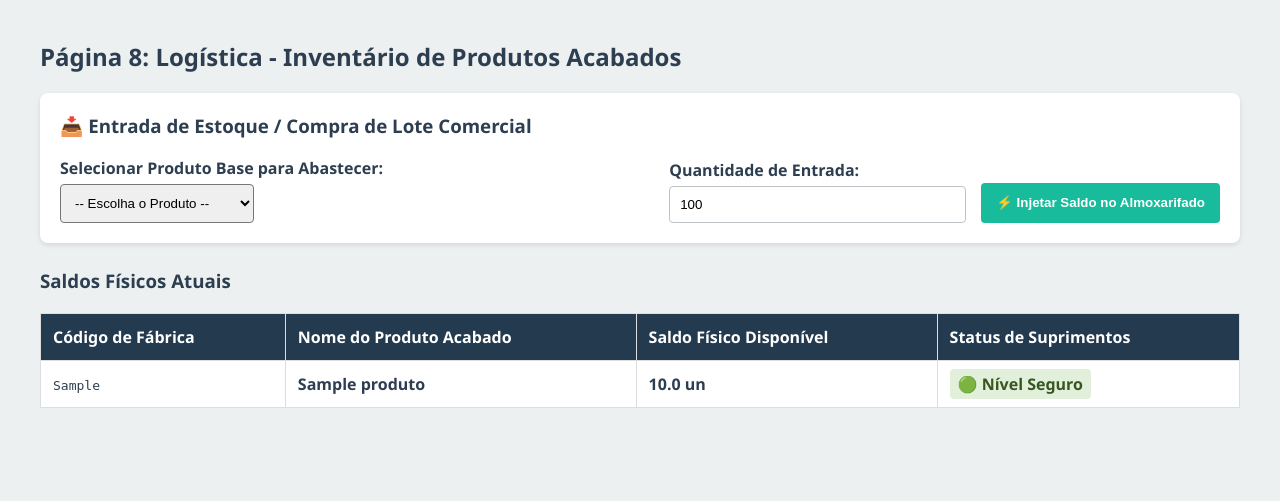
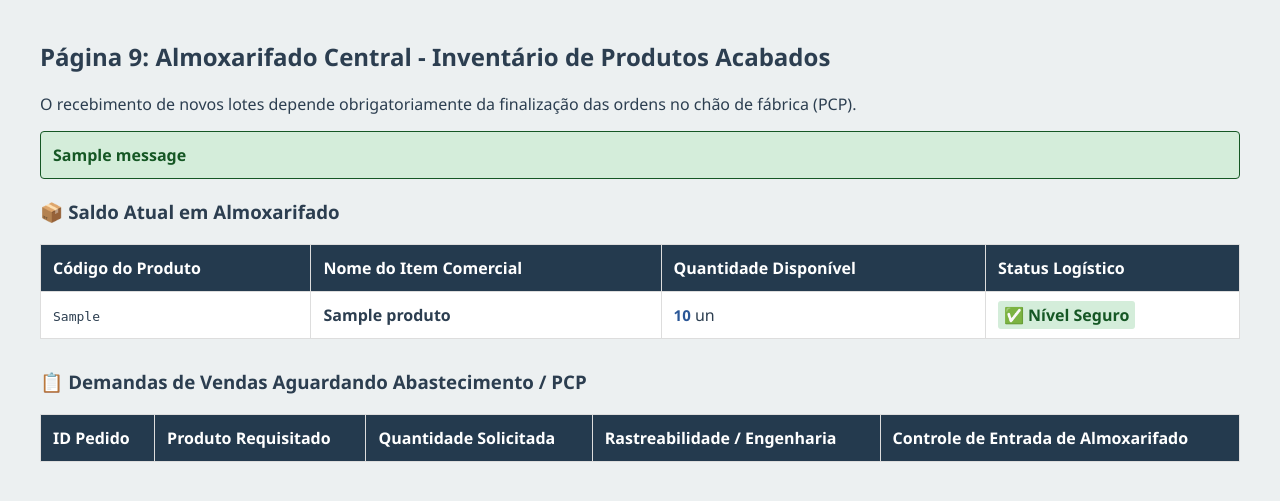
Before and after one commit to ProfRenatoPereira/admerpcadastro, a Flask app: page /estoque in a window 1280 px wide. Shown: the part 189-690 px from the top of the page. Run offline with Flask 3, Linux system fonts and the light colour scheme; tables that the repository leaves empty hold one stand-in row (values such as "Sample post"); one stand-in notice (Sample message) is shown; lists and menus that the app fills with data are empty.

Commit message:
Update estoque.html

```diff
--- a/templates/estoque.html
+++ b/templates/estoque.html
@@ -2,10 +2,11 @@
 <html lang="pt-BR">
 <head>
     <meta charset="UTF-8">
-    <title>Gestão de Estoque Acabados</title>
+    <title>Inventário de Acabados e Controle de Estoque</title>
     <link rel="stylesheet" href="{{ url_for('static', filename='style.css') }}">
 </head>
 <body>
+
 <!-- Barra de Acessibilidade Superior -->
 <div class="barra-acessibilidade">
     <button class="btn-acessibilidade" onclick="alternarAltoContraste()">Acessibilidade 🌓 Alto Contraste</button>
@@ -34,66 +35,59 @@
                 <ul class="sub-menu">
                     <li><a href="/estrutura">1. Investimentos Imobiliários</a></li>
                     <li><a href="/maquinas">2. Engenharia de Ativos (Máquinas)</a></li>
-                        <li><a href="/materiais">3. Almoxarifado (Materiais)</a></li>
+                    <li><a href="/requisicoes">📋 3. Central de Requisições</a></li>
+                    <li><a href="/compras">💰 4. Cockpit de Suprimentos</a></li>
+                    <li><a href="/materiais">5. Almoxarifado (Materiais)</a></li>
                 </ul>
             </li>
             <li class="item-menu">
                 <a href="#" class="link-principal">🛠️ Custos & Engenharia ▾</a>
                 <ul class="sub-menu">
-                        <li><a href="/engenharia">4. Engenharia de Produto (BOM)</a></li>
-                        <li><a href="/precificacao">5. Controladoria e Precificação</a></li>
+                    <li><a href="/engenharia">6. Engenharia de Produto (BOM)</a></li>
+                    <li><a href="/precificacao">7. Controladoria e Precificação</a></li>
                 </ul>
             </li>
             <li class="item-menu">
                 <a href="#" class="link-principal">💰 Operações Comerciais ▾</a>
                 <ul class="sub-menu">
-                        <li><a href="/vendas">6. Painel de Vendas Comerciais</a></li>
-                        <li><a href="/estoque">7. Inventário de Acabados</a></li>
+                    <li><a href="/vendas">8. Painel de Vendas Comerciais</a></li>
+                    <li><a href="/estoque">9. Inventário de Acabados</a></li>
                 </ul>
             </li>
             <li class="item-menu">
                 <a href="#" class="link-principal">🏭 Chão de Fábrica & ROI ▾</a>
                 <ul class="sub-menu">
-                        <li><a href="/pcp">8. Planilha de Processos (PCP)</a></li>
-                        <li><a href="/roi">9. Indicadores de Retorno (ROI)</a></li>
+                    <li><a href="/pcp">10. Planilha de Processos (PCP)</a></li>
+                    <li><a href="/roi">11. Indicadores de Retorno (ROI)</a></li>
                 </ul>
             </li>
         </ul>
     </nav>
 </header>
+<div class="container">
+    <h2>Página 9: Almoxarifado Central - Inventário de Produtos Acabados</h2>
+    <p>O recebimento de novos lotes depende obrigatoriamente da finalização das ordens no chão de fábrica (PCP).</p>
 
-    <div class="container">
-        <h2>Página 8: Logística - Inventário de Produtos Acabados</h2>
+    <!-- Bloco de Alertas de Validação do ERP -->
+    {% with messages = get_flashed_messages(with_categories=true) %}
+      {% if messages %}
+        {% for category, message in messages %}
+          <div class="alert alert-{{ category }}" style="padding: 12px; margin-bottom: 20px; border-radius: 4px; background-color: {% if category=='success' %}#d4edda{% elif category=='danger' %}#f8d7da{% else %}#fff3cd{% endif %}; color: {% if category=='success' %}#155724{% elif category=='danger' %}#721c24{% else %}#856404{% endif %}; font-weight: bold; border: 1px solid;">
+            {{ message }}
+          </div>
+        {% endfor %}
+      {% endif %}
+    {% endwith %}
 
-        <!-- Formulário Pedagógico de Carga Inicial de Estoque -->
-        <div style="background: white; padding: 20px; border-radius: 8px; box-shadow: 0 2px 5px rgba(0,0,0,0.1); margin-bottom: 25px;">
-            <h3 style="margin-top: 0;">📥 Entrada de Estoque / Compra de Lote Comercial</h3>
-            <form action="/abastecer_estoque" method="POST" style="display: grid; grid-template-columns: 2fr 1fr auto; gap: 15px; align-items: flex-end;">
-                <div class="form-group" style="margin-bottom: 0;">
-                    <label>Selecionar Produto Base para Abastecer:</label>
-                    <select name="produto_id" required style="padding: 10px; border-radius: 4px;">
-                        <option value="">-- Escolha o Produto --</option>
-                        {% for item in estoque_itens %}
-                        <option value="{{ item.produto_id }}">{{ item.codigo_produto }} - {{ item.nome_produto }}</option>
-                        {% endfor %}
-                    </select>
-                </div>
-                <div class="form-group" style="margin-bottom: 0;">
-                    <label>Quantidade de Entrada:</label>
-                    <input type="number" name="quantidade_abastecer" required min="1" value="100">
-                </div>
-                <button type="submit" class="btn btn-success" style="height: 40px;">⚡ Injetar Saldo no Almoxarifado</button>
-            </form>
-        </div>
-        <!-- Tabela de Listagem de Saldos -->
-        <h3>Saldos Físicos Atuais</h3>
-        <table class="data-table">
+    <!-- Tabela 1: Saldos Atuais no Inventário -->
+    <h3>📦 Saldo Atual em Almoxarifado</h3>
+    <table class="data-table" style="margin-bottom: 30px;">
         <thead>
             <tr>
-                    <th>Código de Fábrica</th>
-                    <th>Nome do Produto Acabado</th>
-                    <th>Saldo Físico Disponível</th>
-                    <th>Status de Suprimentos</th>
+                <th>Código do Produto</th>
+                <th>Nome do Item Comercial</th>
+                <th>Quantidade Disponível</th>
+                <th>Status Logístico</th>
             </tr>
         </thead>
         <tbody>
@@ -101,27 +95,67 @@
             <tr>
                 <td><code>{{ item.codigo_produto }}</code></td>
                 <td><strong>{{ item.nome_produto }}</strong></td>
-                    <td><strong style="color: var(--primary-color); font-size: 16px;">{{ item.quantidade_disponivel }} un</strong></td>
+                <td><span style="font-size: 15px; font-weight: bold; color: #2b5797;">{{ "%.0f"|format(item.quantidade_disponivel) }}</span> un</td>
                 <td>
-                        {% if item.quantidade_disponivel <= 5 %}
-                            <span style="background:#fce4d6; color:#c65911; padding:4px 8px; border-radius:4px; font-weight:bold;">⚠️ ESTOQUE CRÍTICO</span>
+                    {% if item.quantidade_disponivel <= 0 %}
+                        <span style="color:#721c24; font-weight:bold; background:#f8d7da; padding:3px 6px; border-radius:3px;">🚨 Estoque Zerado</span>
+                    {% elif item.quantidade_disponivel <= 5 %}
+                        <span style="color:#856404; font-weight:bold; background:#fff3cd; padding:3px 6px; border-radius:3px;">⚠️ Abastecimento Crítico</span>
                     {% else %}
-                            <span style="background:#e2efda; color:#375623; padding:4px 8px; border-radius:4px; font-weight:bold;">🟢 Nível Seguro</span>
+                        <span style="color:#155724; font-weight:bold; background:#d4edda; padding:3px 6px; border-radius:3px;">✅ Nível Seguro</span>
                     {% endif %}
                 </td>
             </tr>
             {% endfor %}
         </tbody>
     </table>
+
+    <!-- Tabela 2: Demandas Comerciais Amarradas à Produção -->
+    <h3>📋 Demandas de Vendas Aguardando Abastecimento / PCP</h3>
+    <table class="data-table">
+        <thead>
+            <tr>
+                <th>ID Pedido</th>
+                <th>Produto Requisitado</th>
+                <th>Quantidade Solicitada</th>
+                <th>Rastreabilidade / Engenharia</th>
+                <th>Controle de Entrada de Almoxarifado</th>
+            </tr>
+        </thead>
+        <tbody>
+            {% for ped in pedidos %}
+            <tr>
+                <td><code>OS-00{{ ped.id }}</code></td>
+                <td><strong>{{ ped.nome_produto }}</strong></td>
+                <td>{{ ped.quantidade }} unidades</td>
+                <td>
+                    <!-- Gatilho para abrir a árvore de processos no PCP -->
+                    <form action="/solicitar_producao_pcp/{{ ped.id }}" method="POST" style="display:inline;">
+                        <button type="submit" class="btn btn-primary" style="font-size: 12px; padding: 5px 10px;">🏭 Emitir Ordem ao PCP</button>
+                    </form>
+                </td>
+                <td>
+                    <!-- Tenta receber o lote do PCP. O back-end bloqueia se houver OPs pendentes -->
+                    <form action="/abastecer_estoque_pcp" method="POST" style="display:inline; display: flex; gap: 5px; align-items: center;">
+                        <input type="hidden" name="produto_id" value="{{ ped.produto_id }}">
+                        <input type="hidden" name="pedido_id" value="{{ ped.id }}">
+                        <input type="hidden" name="quantidade_abastecer" value="{{ ped.quantidade }}">
+                        <button type="submit" class="btn btn-success" style="font-size: 12px; padding: 5px 10px;">📥 Receber Lote Concluído</button>
+                    </form>
+                </td>
+            </tr>
+            {% endfor %}
+        </tbody>
+    </table>
 </div>
-
-    <!-- SCRIPTS DE INTELIGÊNCIA VISUAL E MOBILE -->
 <script>
+    // Função para abrir e fechar o menu hambúrguer no celular
     function alternarMenuMobile() {
         const menu = document.getElementById('menuNavegacao');
         menu.classList.toggle('ativo');
     }
 
+    // Controle do tamanho das fontes para as Big TVs ou baixa visão
     let tamanhoAtual = 100;
     function mudarFonte(direcao) {
         tamanhoAtual += (direcao * 10);
@@ -130,9 +164,18 @@
         }
     }
 
+    // Controle do modo de alto contraste
     function alternarAltoContraste() {
-            document.body.classList.toggle('alto-contraste-ativo');
+        const corpo = document.body;
+        if (corpo.style.filter === "invert(1) contrast(1.2)") {
+            corpo.style.filter = "none";
+            corpo.style.backgroundColor = "";
+        } else {
+            corpo.style.filter = "invert(1) contrast(1.2)";
+            corpo.style.backgroundColor = "black";
+        }
     }
 </script>
+
 </body>
 </html>
```
Lines whose indentation alone changed are shown as unchanged.
